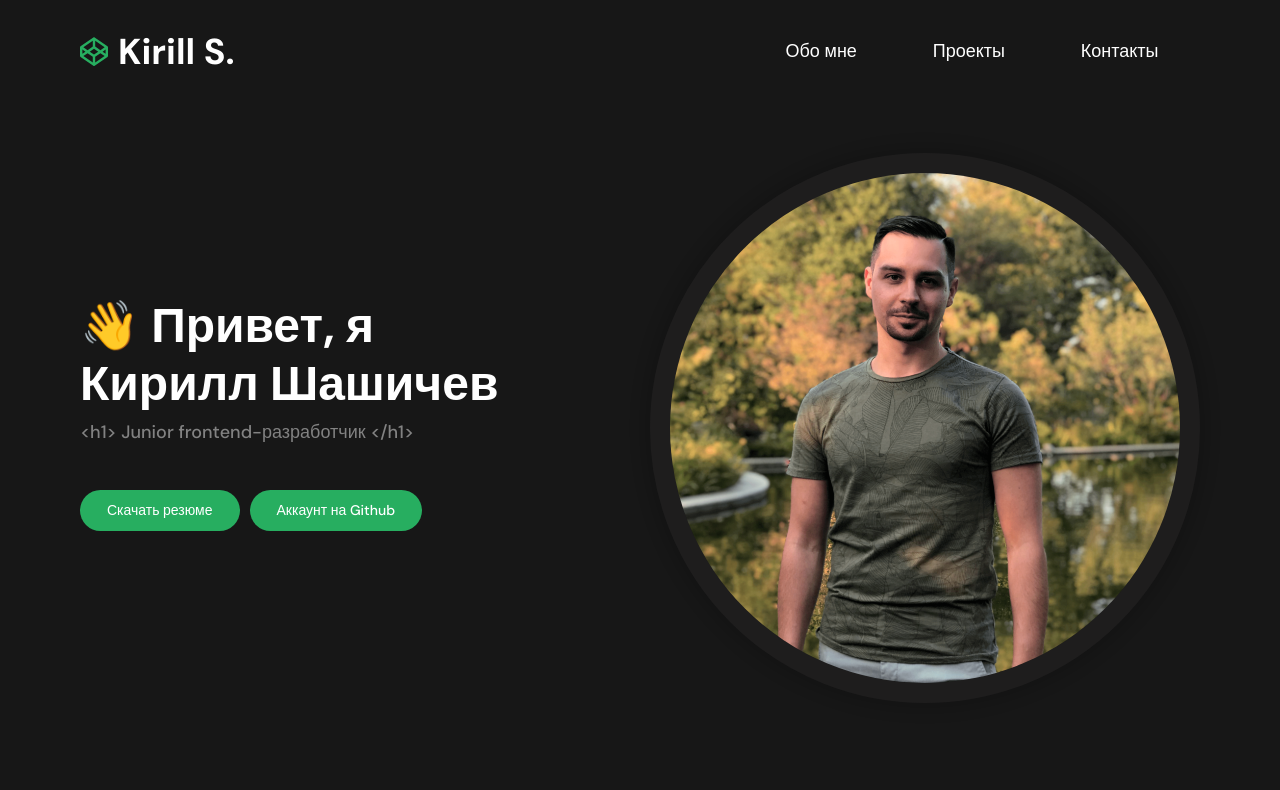
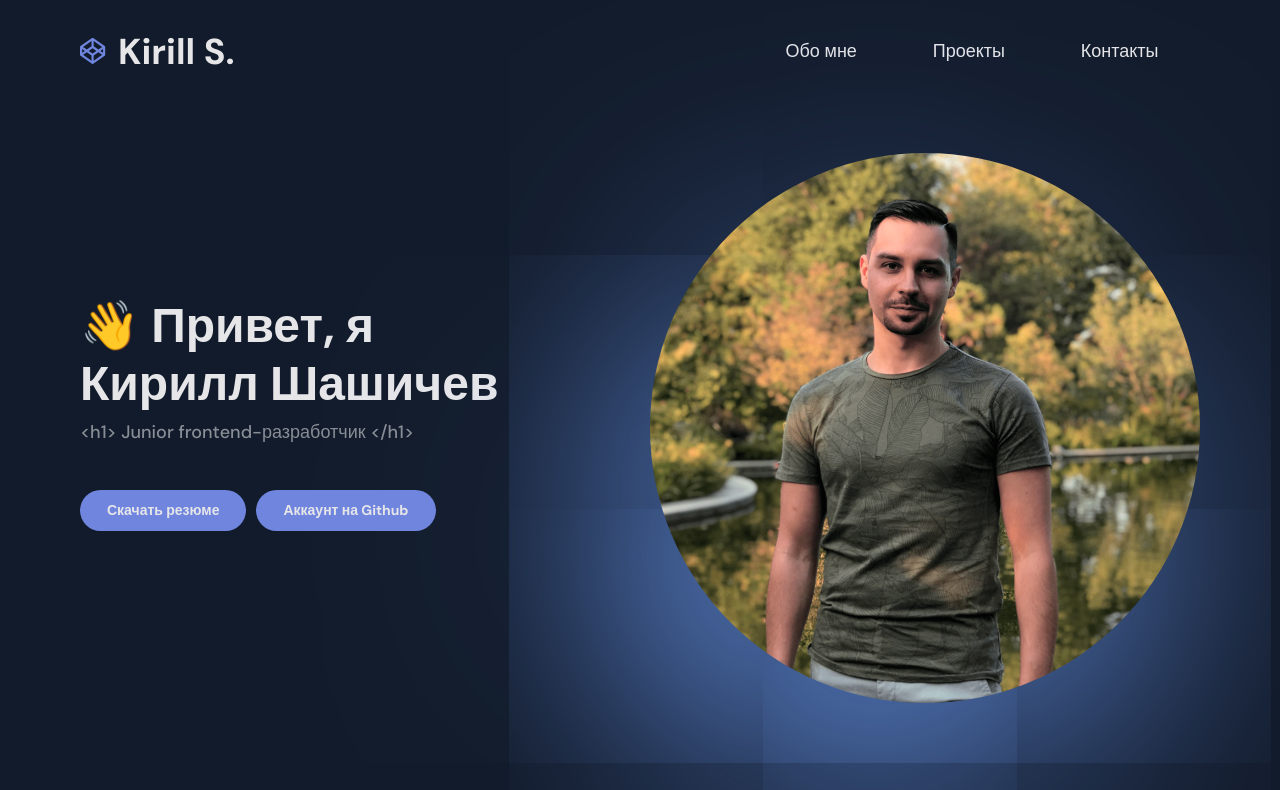
Before and after one commit to Qtrixnet/portfolio, a React (Create React App) app: page /#/ in a window 1280 px wide. Shown: the top 790 px of the page. Built offline with nearby package versions, Linux system fonts and the light colour scheme.

Commit message:
style: добавление цветовой палитры

```diff
--- a/src/components/App/App.css
+++ b/src/components/App/App.css
@@ -1,24 +1,38 @@
 @import url('https://fonts.googleapis.com/css2?family=DM+Sans:wght@400;500;700&display=swap');
 
+:root {
+  --main-bg-color: #121B2B;
+  --text-color: #e6e6e9;
+  --subtext-color: #4e4e50;
+  --accent-color: #6F85DE;
+  --icon-color: #6F85DE;
+}
+@keyframes rotate {
+  0% {
+    filter: hue-rotate(0deg)
+  }
+  50% {
+    filter: hue-rotate(360deg)
+  }
+  100% {
+    filter: hue-rotate(0deg)
+  }
+}
+
 .App {
-  background-color: #171717;
-  color: white;
+  background-color: var(--main-bg-color);
+  color: var(--text-color);
   min-height: 100vh;
-  /* background-image: url('../../images/block.svg');
-  background-size: 80%;
-  background-repeat: no-repeat;
-  background-position: center;
-  background-blend-mode:color-dodge; */
+  /* animation: rotate 1s linear infinite; */
 }
 
 .App * {
-  /* outline: 1px dotted rgb(161, 161, 161); */
   box-sizing: border-box;
   transition: all .2s ease-in-out;
   font-family: 'DM Sans', sans-serif;
 }
 
 .App *::selection {
-  background-color: #27AE60;
-  color: black;
+  background-color: var(--accent-color);
+  color: var(--text-color);
 }
--- a/src/components/Footer/Footer.css
+++ b/src/components/Footer/Footer.css
@@ -22,21 +22,22 @@
 .footer__card-icon {
   width: 62px;
   height: 62px;
-  background-color: #212121;
   border-radius: 50%;
   position: relative;
   display: flex;
   justify-content: center;
   align-items: center;
   font-size: 28px;
-  color: #27AE60;
+  color: var(--accent-color);
   text-decoration: none;
-  box-shadow: 0 0 10px rgba(0, 0, 0, 0.3);
+  border: 2px solid var(--accent-color);
+  box-shadow: 0 0 20px rgba(0, 0, 0, 0.1);
 }
 
 .footer__card-icon_active:hover {
   opacity: .8;
-  background-color: white;
+  background-color: var(--text-color);
+  border-color: transparent;
 }
 
 .footer__card-title {
--- a/src/components/Footer/Footer.js
+++ b/src/components/Footer/Footer.js
@@ -7,7 +7,7 @@ function Footer() {
       <div className="footer__cards">
         <div className="footer__card">
           <div className="footer__card-icon">
-            <i className="bx bx-id-card"></i>
+            <i className="bx bxs-user"></i>
           </div>
           <h4 className="footer__card-title">Имя</h4>
           <p className="footer__card-subtitle">Кирилл Шашичев</p>
--- a/src/components/Header/Header.css
+++ b/src/components/Header/Header.css
@@ -6,6 +6,7 @@
   align-items: center;
   margin: 0 auto;
   padding: 30px 80px;
+  z-index: 9999;
 }
 
 .header__logo {
@@ -31,11 +32,11 @@
   font-size: 18px;
   line-height: 1.2;
   text-decoration: none;
-  color: white;
+  color: var(--text-color);
 }
 
 .header__link:hover {
-  color: #27ae60;
+  color: var(--accent-color);
 }
 
 .header__title {
@@ -52,7 +53,7 @@
 }
 
 .header__link:hover .header__link-effect {
-  opacity: .1;
+  opacity: .3;
 }
 
 @media screen and (max-width: 425px) {
--- a/src/components/Header/Header.js
+++ b/src/components/Header/Header.js
@@ -1,13 +1,23 @@
 import "./Header.css";
 import React from "react";
 import { HashLink as Link } from "react-router-hash-link";
-import logo from "../../images/block.svg";
 
 function Header() {
   return (
     <header className="header">
       <p className="header__title">
-        <img className="header__logo" alt="лого" src={logo}></img>Kirill S.
+        <svg
+          className="header__logo"
+          viewBox="0 0 50 50"
+          fill="none"
+          xmlns="http://www.w3.org/2000/svg"
+        >
+          <path
+            d="M44.1461 15.0122L23.5797 0.852005C22.8777 0.405868 22.1285 0.401784 21.4201 0.852005L0.853768 15.0122C0.326425 15.3752 0 16.0237 0 16.6719V30.832C0 31.4804 0.326425 32.1288 0.853856 32.4919L21.4202 46.6541C22.1222 47.1002 22.8714 47.1043 23.5798 46.6541L44.1461 32.4919C44.6735 32.1289 45 31.4804 45 30.832V16.6719C44.9999 16.0237 44.6735 15.3752 44.1461 15.0122ZM24.4335 6.24622L39.5758 16.6719L32.8208 21.3402L24.4335 15.5567V6.24622ZM20.5664 6.24622V15.5567L12.1791 21.3402L5.42407 16.6719L20.5664 6.24622ZM3.86718 20.4065L8.71372 23.752L3.86718 27.0976V20.4065ZM20.5664 41.2578L5.42407 30.8321L12.1791 26.1639L20.5664 31.9473V41.2578ZM22.5 28.4721L15.6695 23.752L22.5 19.032L29.3304 23.752L22.5 28.4721ZM24.4335 41.2578V31.9473L32.8208 26.1639L39.5758 30.8321L24.4335 41.2578ZM41.1327 27.0976L36.2862 23.752L41.1327 20.4065V27.0976Z"
+            fill="var(--icon-color)"
+          />
+        </svg>
+        Kirill S.
       </p>
       <nav className="header__nav">
         <ul className="header__list">
--- a/src/components/Hero/Hero.css
+++ b/src/components/Hero/Hero.css
@@ -12,11 +12,10 @@
   width: 550px;
   height: 550px;
   border-radius: 50%;
-  border: 20px solid #1e1d1d;
   object-fit: cover;
   filter: hue-rotate(-10deg);
-  background-color: #27ae60;
-  box-shadow: 0 0 30px rgba(0, 0, 0, 0.3);
+  background-color: var(--accent-color);
+  box-shadow: -50px 100px 500px var(--accent-color);
 }
 
 .hero__title {
@@ -24,6 +23,7 @@
   font-size: 48px;
   line-height: 1.2;
   margin: 0;
+  z-index: 9999;
 }
 
 .hero__subtitle {
@@ -31,7 +31,8 @@
   font-size: 18px;
   line-height: 1.2;
   margin: 9px 0 35px;
-  color: #828282;
+  color: rgba(255, 255, 255, 0.5);
+  z-index: 9999;
 }
 
 .hero__list-item {
@@ -49,9 +50,9 @@
 
 .hero__link {
   padding: 12px 27px;
-  color: white;
+  color: var(--text-color);
   text-decoration: none;
-  background-color: #27ae60;
+  background-color: var(--accent-color);
   font-weight: 500;
   font-size: 14px;
   line-height: 1.2;
@@ -67,6 +68,7 @@
 .hero__link span {
   z-index: 1000;
   text-align: center;
+  font-weight: bold;
 }
 
 .hero__link_circle {
@@ -80,7 +82,8 @@
 }
 
 .hero__link:hover {
-  background-color: #27ae60;
+  background-color: var(--text-color);
+  color: var(--accent-color);
   opacity: 0.8;
 }
 
--- a/src/components/Projects/Projects.css
+++ b/src/components/Projects/Projects.css
@@ -28,7 +28,7 @@
   border-radius: 10px;
   overflow: hidden;
   display: flex;
-  box-shadow: 0 0 30px rgba(0, 0, 0, 0.3);
+  box-shadow: 0 0 20px rgba(0, 0, 0, 0.1);
 }
 
 .projects__image {
@@ -48,8 +48,8 @@
   transform: translate(-50%, -50%);
   width: 100%;
   height: 100%;
-  background-color: rgba(0, 0, 0, 0.8);
-  backdrop-filter: blur(5px);
+  background-color: rgba(0, 0, 0, 0.6);
+  backdrop-filter: blur(10px);
   font-weight: 400;
   font-size: 18px;
   line-height: 1.2;
@@ -68,12 +68,12 @@
 .project__details-link, .project__details-text {
   padding: 5px 10px;
   margin: 5px 0;
-  color: white;
+  color: var(--text-color);
   text-decoration: none;
 }
 
 .project__details-link {
-  border: 1px solid white;
+  border: 1px solid var(--text-color);
   border-radius: 50px;
 }
 
@@ -82,7 +82,7 @@
 }
 
 .project__details-link:hover {
-  background-color: #27AE60;
+  background-color: var(--accent-color);
   border-color: transparent;
 }
 
@@ -96,6 +96,9 @@
 @media screen and (max-width: 768px) {
   .projects__container {
     grid-template-columns: repeat(1, 350px);
+  }
+  .project__details {
+    opacity: 1;
   }
 }
 
@@ -119,8 +122,4 @@
     overflow: hidden;
     display: flex;
   }
-
-  .project__details {
-    opacity: 1;
-  }
 }
--- a/src/components/Projects/Projects.js
+++ b/src/components/Projects/Projects.js
@@ -8,7 +8,7 @@ function Projects() {
       <h3 className="projects__title">Проекты</h3>
       <div className="projects__container">
         {projects.map((project) => {
-          return (<div className="projects__project">
+          return (<div key={project.id} className="projects__project">
             <img
               className="projects__image"
               alt={project.name}
```
Also changed, not shown: src/images/block.svg.
